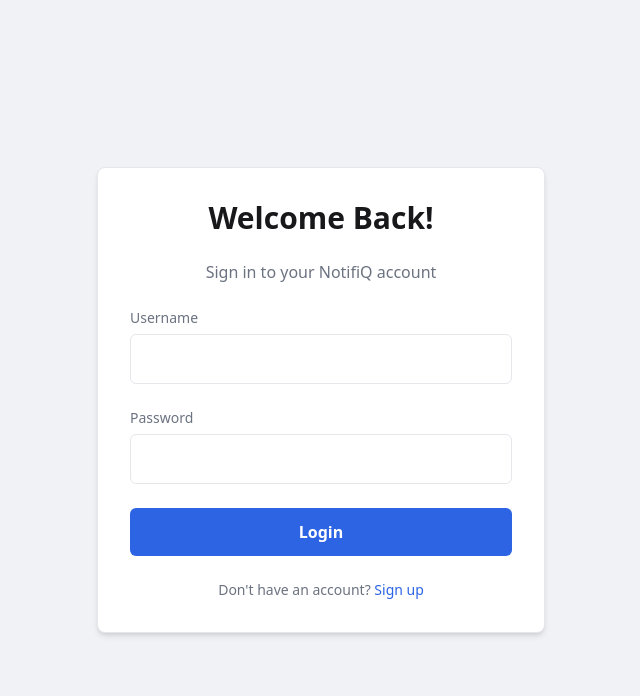
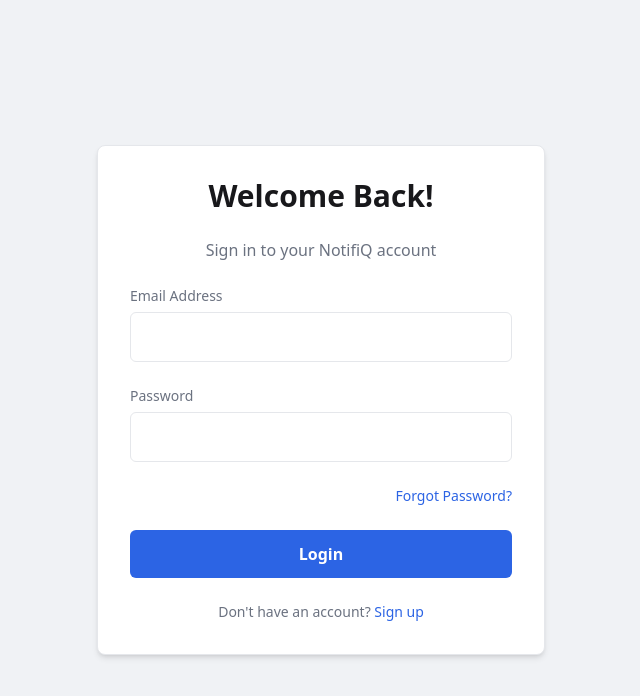
Before and after one commit to mjajones/notifiq-frontend, a React (Vite) app: page /login in a window 1280 px wide. Shown: the top 696 px of the page, without its empty margins (319-959 px from the left). Built offline with nearby package versions, Linux system fonts and the light colour scheme; no server answers.

Commit message:
Update frontend to use email address instead of username

```diff
--- a/src/pages/LoginPage.jsx
+++ b/src/pages/LoginPage.jsx
@@ -6,7 +6,7 @@
 const labelClass = "block mb-1.5 text-sm font-medium text-text-secondary";
 
 export default function LoginPage() {
-    const [username, setUsername] = useState('');
+    const [username, setUsername] = useState(''); // This state will now hold the email
     const [password, setPassword] = useState('');
     const [error, setError] = useState('');
     const { loginUser } = useContext(AuthContext);
@@ -19,7 +19,7 @@
         if (success) {
             navigate('/dashboard');
         } else {
-            setError('Failed to log in. Please check your username and password.');
+            setError('Failed to log in. Please check your email and password.');
         }
     };
 
@@ -30,10 +30,10 @@
                 <p className="text-center text-text-secondary">Sign in to your NotifiQ account</p>
                 <form onSubmit={handleSubmit} className="space-y-6">
                     <div>
-                        <label htmlFor="username" className={labelClass}>Username</label>
+                        <label htmlFor="email" className={labelClass}>Email Address</label>
                         <input
-                            id="username"
-                            type="text"
+                            id="email"
+                            type="email"
                             value={username}
                             onChange={(e) => setUsername(e.target.value)}
                             className={inputClass}
@@ -54,6 +54,13 @@
 
                     {error && <p className="text-sm text-red-500 text-center">{error}</p>}
 
+                    {/* Forgot PW link */}
+                    <div className="text-sm text-right">
+                        <Link to="/forgot-password" className="font-medium text-primary hover:underline">
+                            Forgot Password?
+                        </Link>
+                    </div>
+
                     <button
                         type="submit"
                         className="w-full bg-primary text-white font-semibold py-3 px-4 rounded-md hover:bg-primary-hover focus:outline-none focus:ring-2 focus:ring-offset-2 focus:ring-offset-background focus:ring-primary transition-colors"
--- a/src/pages/RegisterPage.jsx
+++ b/src/pages/RegisterPage.jsx
@@ -6,7 +6,6 @@
 const labelClass = "block mb-1.5 text-sm font-medium text-text-secondary";
 
 export default function RegisterPage() {
-    const [username, setUsername] = useState('');
     const [email, setEmail] = useState('');
     const [password, setPassword] = useState('');
     const [password2, setPassword2] = useState('');
@@ -26,12 +25,11 @@
             const response = await fetch(`${API_URL}/api/register/`, {
                 method: 'POST',
                 headers: { 'Content-Type': 'application/json' },
-                body: JSON.stringify({ username, email, password })
+                body: JSON.stringify({ email, password })
             });
 
             if (response.ok) {
-                // Redirect to login page
-                navigate('/login', { state: { message: 'Registration successful! Please log in.' } });
+                navigate('/login', { state: { message: 'Registration successful! Please check your email to verify your account.' } });
             } else {
                 const data = await response.json();
                 const errorMessage = Object.values(data).flat().join(' ');
@@ -47,10 +45,6 @@
             <div className="w-full max-w-md p-8 space-y-6 bg-foreground rounded-lg shadow-md border border-border">
                 <h1 className="text-3xl font-bold text-center text-text-primary">Create an Account</h1>
                 <form onSubmit={handleSubmit} className="space-y-6">
-                    <div>
-                        <label htmlFor="username" className={labelClass}>Username</label>
-                        <input id="username" type="text" value={username} onChange={(e) => setUsername(e.target.value)} className={inputClass} required />
-                    </div>
                     <div>
                         <label htmlFor="email" className={labelClass}>Email</label>
                         <input id="email" type="email" value={email} onChange={(e) => setEmail(e.target.value)} className={inputClass} required />
```
